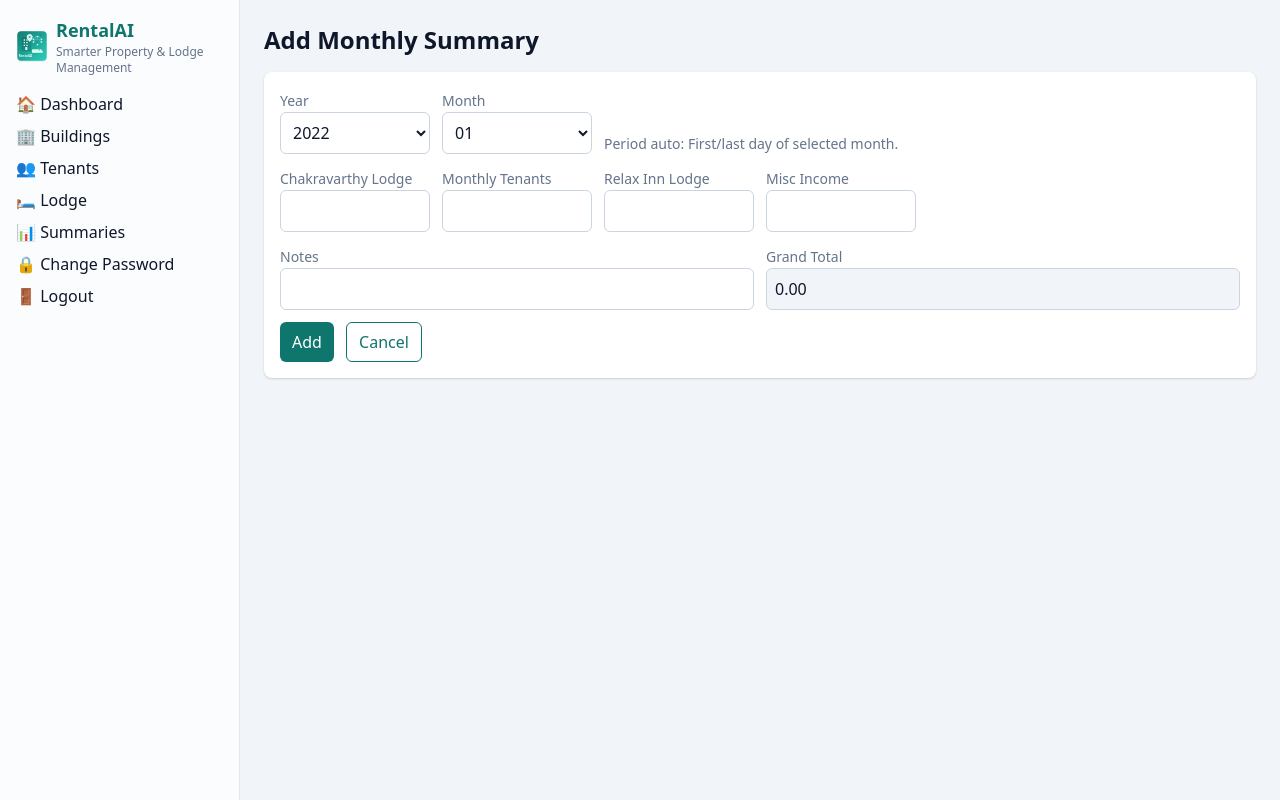
After one commit to bibujohny/rentalAI, a Flask app: page /summaries/add in a window 1280 px wide. The commit adds this page. Run offline with Flask 3, Linux system fonts and the light colour scheme; a user stored in the database is signed in; some libraries are stand-ins or nearby versions.

Commit message:
feat(summaries): add Monthly Summary (month+year) with list, year filter, form with auto-total, and bar chart; register blueprint and link in sidebar

```diff
--- a/app/__init__.py
+++ b/app/__init__.py
@@ -7,7 +7,7 @@ from .routes.dashboard import dashboard_bp
 from .routes.buildings import buildings_bp
 from .routes.tenants import tenants_bp
 from .routes.lodge import lodge_bp
-
+from .routes.summaries import summaries_bp
 from .routes.auth import auth_bp
 from config import config_by_name
 
@@ -33,6 +33,7 @@ def create_app(config_name: str = "default"):
     app.register_blueprint(buildings_bp, url_prefix="/buildings")
     app.register_blueprint(tenants_bp, url_prefix="/tenants")
     app.register_blueprint(lodge_bp, url_prefix="/lodge")
+    app.register_blueprint(summaries_bp)
 
     with app.app_context():
         db.create_all()
--- /dev/null
+++ b/app/routes/summaries.py
@@ -0,0 +1,95 @@
+from flask import Blueprint, render_template, request, redirect, url_for, flash
+from flask_login import login_required
+from datetime import date
+from ..models import db
+from ..models_monthly import MonthlySummary
+
+summaries_bp = Blueprint('summaries', __name__, url_prefix='/summaries')
+
+
+def month_name(m):
+    return ["","Jan","Feb","Mar","Apr","May","Jun","Jul","Aug","Sep","Oct","Nov","Dec"][m]
+
+
+@summaries_bp.route('/')
+@login_required
+def list_summaries():
+    year = request.args.get('year', type=int) or date.today().year
+    years = [row[0] for row in db.session.query(MonthlySummary.year).distinct().order_by(MonthlySummary.year.desc()).all()]
+    if year not in years:
+        years = sorted(set(years + [year]), reverse=True)
+    rows = (MonthlySummary.query.filter(MonthlySummary.year == year)
+            .order_by(MonthlySummary.month.asc()).all())
+
+    chart_labels = [f"{month_name(r.month)}" for r in rows]
+    chart_values = [r.total_income or 0 for r in rows]
+
+    return render_template('summaries_list.html', rows=rows, years=years, selected_year=year,
+                           chart_labels=chart_labels, chart_values=chart_values)
+
+
+@summaries_bp.route('/add', methods=['GET', 'POST'])
+@login_required
+def add_summary():
+    if request.method == 'POST':
+        year = int(request.form.get('year'))
+        month = int(request.form.get('month'))
+        if MonthlySummary.query.filter_by(year=year, month=month).first():
+            flash('A summary for this month already exists.', 'warning')
+            return redirect(url_for('summaries.list_summaries', year=year))
+
+        ms = MonthlySummary(
+            year=year, month=month,
+            lodge_chakravarthy=float(request.form.get('lodge_chakravarthy') or 0),
+            monthly_rent_building=float(request.form.get('monthly_rent_building') or 0),
+            lodge_relax_inn=float(request.form.get('lodge_relax_inn') or 0),
+            misc_income=float(request.form.get('misc_income') or 0),
+            notes=request.form.get('notes') or None,
+        )
+        ms.ensure_period_defaults()
+        ms.compute_total()
+        db.session.add(ms)
+        db.session.commit()
+        flash('Summary added.', 'success')
+        return redirect(url_for('summaries.list_summaries', year=year))
+
+    return render_template('summaries_form.html', item=None)
+
+
+@summaries_bp.route('/edit/<int:item_id>', methods=['GET', 'POST'])
+@login_required
+def edit_summary(item_id):
+    ms = MonthlySummary.query.get_or_404(item_id)
+    if request.method == 'POST':
+        new_year = int(request.form.get('year'))
+        new_month = int(request.form.get('month'))
+        existing = MonthlySummary.query.filter_by(year=new_year, month=new_month).first()
+        if existing and existing.id != ms.id:
+            flash('A summary for this month already exists.', 'warning')
+            return redirect(url_for('summaries.edit_summary', item_id=ms.id))
+
+        ms.year = new_year
+        ms.month = new_month
+        ms.lodge_chakravarthy = float(request.form.get('lodge_chakravarthy') or 0)
+        ms.monthly_rent_building = float(request.form.get('monthly_rent_building') or 0)
+        ms.lodge_relax_inn = float(request.form.get('lodge_relax_inn') or 0)
+        ms.misc_income = float(request.form.get('misc_income') or 0)
+        ms.notes = request.form.get('notes') or None
+        ms.ensure_period_defaults()
+        ms.compute_total()
+        db.session.commit()
+        flash('Summary updated.', 'success')
+        return redirect(url_for('summaries.list_summaries', year=ms.year))
+
+    return render_template('summaries_form.html', item=ms)
+
+
+@summaries_bp.route('/delete/<int:item_id>', methods=['POST'])
+@login_required
+def delete_summary(item_id):
+    ms = MonthlySummary.query.get_or_404(item_id)
+    y = ms.year
+    db.session.delete(ms)
+    db.session.commit()
+    flash('Summary deleted.', 'info')
+    return redirect(url_for('summaries.list_summaries', year=y))
--- a/app/templates/base.html
+++ b/app/templates/base.html
@@ -39,6 +39,7 @@
       <a href="{{ url_for('buildings.list_buildings') }}" class="block hover:text-teal-600">🏢 Buildings</a>
       <a href="{{ url_for('tenants.list_tenants') }}" class="block hover:text-teal-600">👥 Tenants</a>
       <a href="{{ url_for('lodge.list_guests') }}" class="block hover:text-teal-600">🛏️ Lodge</a>
+      <a href="{{ url_for('summaries.list_summaries') }}" class="block hover:text-teal-600">📊 Summaries</a>
       <a href="{{ url_for('auth.change_password') }}" class="block hover:text-teal-600">🔒 Change Password</a>
       <a href="{{ url_for('auth.logout') }}" class="block hover:text-teal-600">🚪 Logout</a>
     </nav>
--- /dev/null
+++ b/app/templates/summaries_form.html
@@ -0,0 +1,77 @@
+{% extends 'base.html' %}
+{% block content %}
+<h1 class="text-2xl font-bold mb-4">{{ 'Edit' if item else 'Add' }} Monthly Summary</h1>
+
+<div class="card mb-4">
+  <form method="post" class="grid grid-cols-1 md:grid-cols-6 gap-3" oninput="updateTotal()">
+    <div>
+      <label class="text-sm text-slate-500">Year</label>
+      <select name="year" class="input" required>
+        {% for y in range(2022, 2036) %}
+        <option value="{{ y }}" {% if item and item.year==y %}selected{% endif %}>{{ y }}</option>
+        {% endfor %}
+      </select>
+    </div>
+    <div>
+      <label class="text-sm text-slate-500">Month</label>
+      <select name="month" class="input" required>
+        {% for m in range(1,13) %}
+        <option value="{{ m }}" {% if item and item.month==m %}selected{% endif %}>{{ "%02d"|format(m) }}</option>
+        {% endfor %}
+      </select>
+    </div>
+    <div class="md:col-span-4 flex items-end">
+      <div class="text-sm text-slate-500">
+        Period auto: First/last day of selected month.
+      </div>
+    </div>
+
+    <div>
+      <label class="text-sm text-slate-500">Chakravarthy Lodge</label>
+      <input name="lodge_chakravarthy" type="number" step="0.01" class="input" value="{{ item.lodge_chakravarthy if item else '' }}">
+    </div>
+    <div>
+      <label class="text-sm text-slate-500">Monthly Tenants</label>
+      <input name="monthly_rent_building" type="number" step="0.01" class="input" value="{{ item.monthly_rent_building if item else '' }}">
+    </div>
+    <div>
+      <label class="text-sm text-slate-500">Relax Inn Lodge</label>
+      <input name="lodge_relax_inn" type="number" step="0.01" class="input" value="{{ item.lodge_relax_inn if item else '' }}">
+    </div>
+    <div>
+      <label class="text-sm text-slate-500">Misc Income</label>
+      <input name="misc_income" type="number" step="0.01" class="input" value="{{ item.misc_income if item else '' }}">
+    </div>
+    <div class="md:col-span-3">
+      <label class="text-sm text-slate-500">Notes</label>
+      <input name="notes" class="input" value="{{ item.notes if item else '' }}">
+    </div>
+    <div class="md:col-span-3">
+      <label class="text-sm text-slate-500">Grand Total</label>
+      <input id="total_income" class="input bg-slate-100" readonly value="{{ '%.2f'|format(item.total_income) if item and item.total_income is not none else '' }}">
+    </div>
+
+    <div class="md:col-span-6">
+      <button class="btn">{{ 'Update' if item else 'Add' }}</button>
+      <a href="{{ url_for('summaries.list_summaries') }}" class="btn-outline ml-2">Cancel</a>
+    </div>
+  </form>
+</div>
+
+<script>
+function valOr0(name) {
+  const el = document.querySelector(`[name="${name}"]`);
+  return el && el.value ? parseFloat(el.value) : 0;
+}
+function updateTotal() {
+  const total =
+    valOr0('lodge_chakravarthy') +
+    valOr0('monthly_rent_building') +
+    valOr0('lodge_relax_inn') +
+    valOr0('misc_income');
+  const out = document.getElementById('total_income');
+  if (out) out.value = total.toFixed(2);
+}
+updateTotal();
+</script>
+{% endblock %}
```
Also changed, not shown: app/models_monthly.py (added, +42 -0 lines), app/templates/summaries_list.html (added, +69 -0 lines).
